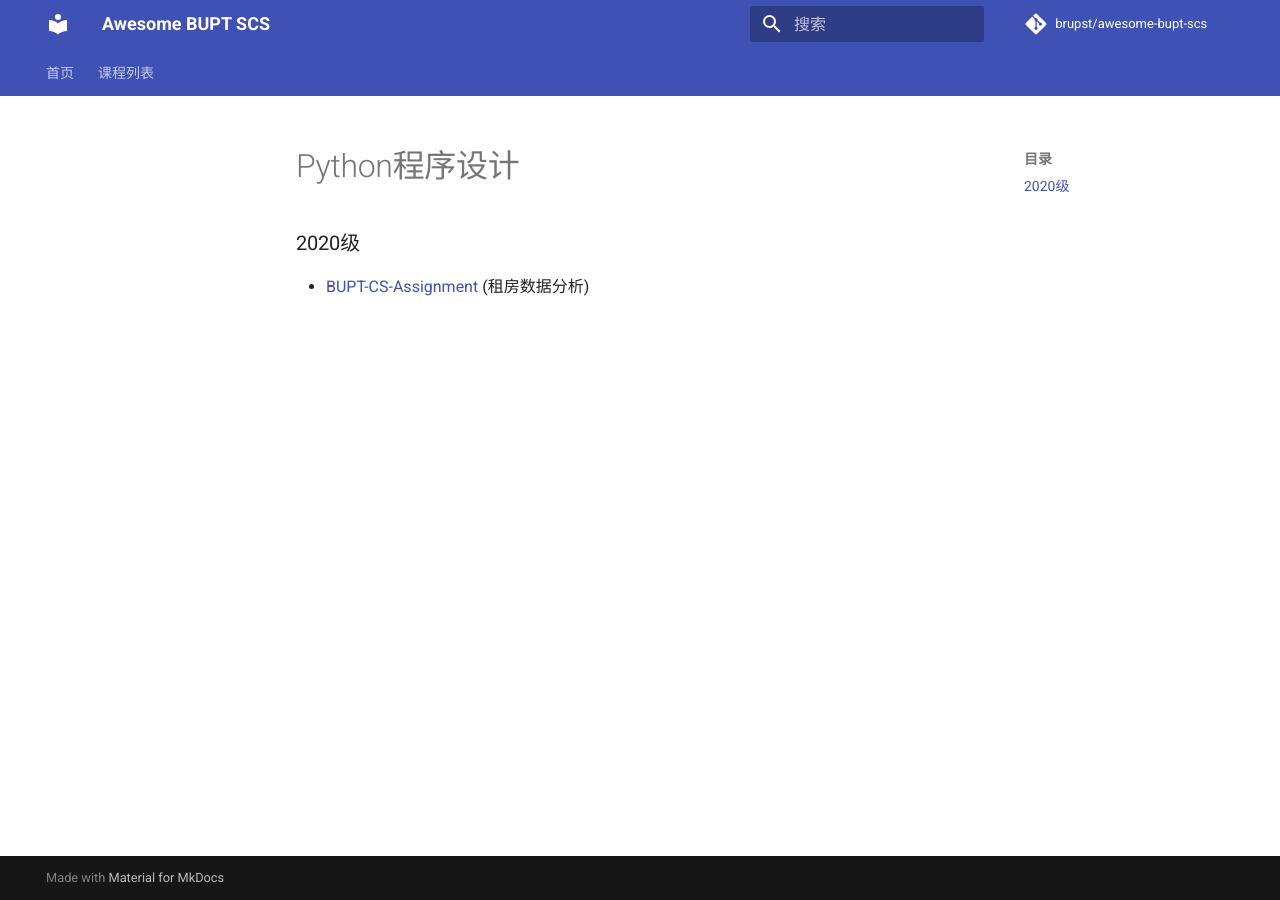
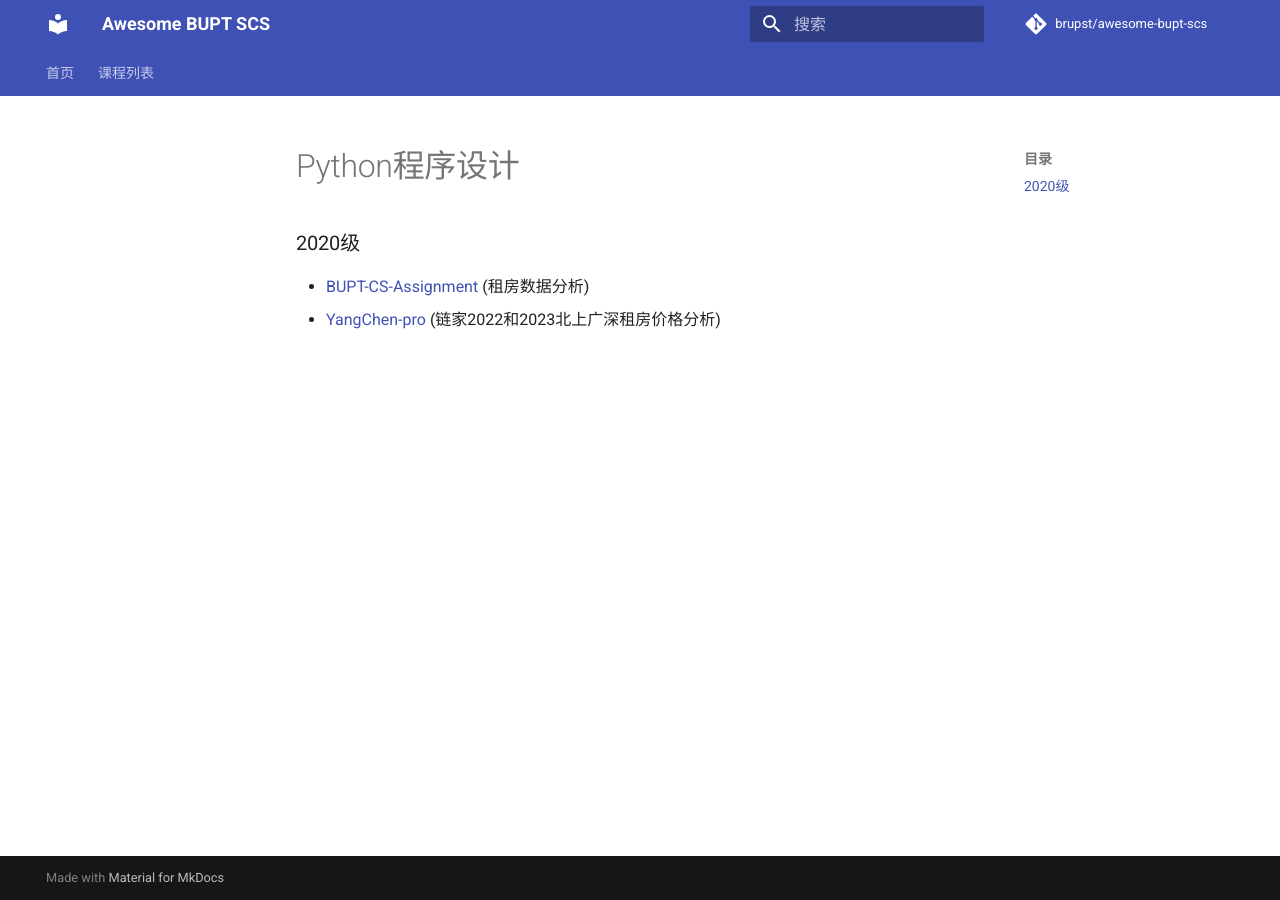
Before and after one commit to brupst/awesome-bupt-scs, an MkDocs documentation site: the page built from projects/Python.md, in a window 1280 px wide. Built offline with MkDocs 1.6.1 and Material for MkDocs 9.7.7, drawn with Linux system fonts in a browser that asks for light colours; comment, search, counter and statistics services are not loaded.

Commit message:
更新Python大作业.md
2023秋季学期，Python大作业

```diff
--- a/projects/Python.md
+++ b/projects/Python.md
@@ -2,3 +2,4 @@
 
 ### 2020级
 * [BUPT-CS-Assignment](https://github.com/BUPT-CS-Assignment/Python_Homework_2022) (租房数据分析)
+* [YangChen-pro](https://github.com/YangChen-pro/bupt-assignments/tree/main/3rd%20year%20of%20BUPT/First%20semester/Python) (链家2022和2023北上广深租房价格分析)
```
